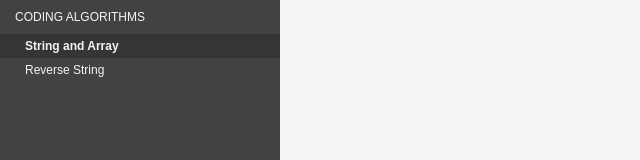
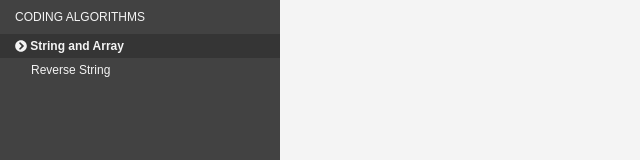
Before and after one commit to ericnam/codingalgorithms, a React (Create React App) app in the folder client/: page / in a window 1280 px wide. Shown: the top 160 px of the page, without its empty margins (0-640 px from the left). Built offline with nearby package versions, Linux system fonts and the light colour scheme.

Commit message:
Font awesome implementation

```diff
--- a/client/package.json
+++ b/client/package.json
@@ -3,6 +3,9 @@
   "version": "0.1.0",
   "private": true,
   "dependencies": {
+    "@fortawesome/fontawesome-svg-core": "^1.2.0-14",
+    "@fortawesome/free-solid-svg-icons": "^5.1.0-11",
+    "@fortawesome/react-fontawesome": "0.1.0-11",
     "node-sass-chokidar": "^1.3.0",
     "react": "^16.4.0",
     "react-dom": "^16.4.0",
--- a/client/src/App.js
+++ b/client/src/App.js
@@ -2,6 +2,12 @@ import React, { Component } from 'react';
 
 import Navbar from './components/Navbar';
 import SideNavbar from './components/SideNavbar'
+
+import { library } from '@fortawesome/fontawesome-svg-core'
+import { FontAwesomeIcon } from '@fortawesome/react-fontawesome'
+import { faChevronCircleRight } from '@fortawesome/free-solid-svg-icons'
+
+library.add( faChevronCircleRight );
 
 class App extends Component {
   render() {
--- a/client/src/components/SideNavbar.js
+++ b/client/src/components/SideNavbar.js
@@ -1,6 +1,7 @@
 import React, { Component } from 'react';
 
 import Algorithms from './../algorithms/Algorithms';
+import { FontAwesomeIcon } from '@fortawesome/react-fontawesome'
 
 export default class SideNavbar extends Component {
 
@@ -22,7 +23,7 @@ export default class SideNavbar extends Component {
 
                 nav.push(
                     <div className="algo-section">
-                        <span className="title">{title}</span>
+                        <span className="title"><FontAwesomeIcon icon="chevron-circle-right"/> {title}</span>
                         <nav>{algorithms}</nav>
                     </div>
                 );
@@ -34,12 +35,12 @@ export default class SideNavbar extends Component {
 
     render() {
         return (
-            <div class="side-navbar">
-                <div class="header">
-                    <span class="title">CODING ALGORITHMS</span>
+            <div className="side-navbar">
+                <div className="header">
+                    <span className="title">CODING ALGORITHMS</span>
                 </div>
 
-                <div class="algo-list">
+                <div className="algo-list">
                     {this.createNav()}
                 </div>
             </div>
--- a/client/src/stylesheets/Partial/SideNavbar.css
+++ b/client/src/stylesheets/Partial/SideNavbar.css
@@ -21,18 +21,18 @@
     .side-navbar .algo-list .algo-section .title {
       float: left;
       font-weight: bold;
-      width: 255px;
+      width: 265px;
       color: #f4f4f4;
-      padding: 0 0 0 25px;
+      padding: 0 0 0 15px;
       line-height: 24px;
       background-color: #353535; }
       .side-navbar .algo-list .algo-section .title:hover {
         background-color: #292929; }
     .side-navbar .algo-list .algo-section nav a {
       margin: 0 10px 0 0;
-      padding: 0 0 0 25px;
+      padding: 0 0 0 31px;
       float: left;
-      width: 255px;
+      width: 249px;
       line-height: 24px;
       color: #f4f4f4; }
       .side-navbar .algo-list .algo-section nav a:hover {
--- a/client/src/stylesheets/Partial/SideNavbar.scss
+++ b/client/src/stylesheets/Partial/SideNavbar.scss
@@ -29,9 +29,9 @@
             .title {
                 float: left;
                 font-weight: bold;
-                width: 255px;
+                width: 265px;
                 color: $white;
-                padding: 0 0 0 25px;
+                padding: 0 0 0 15px;
                 line-height: 24px;
                 background-color: darken($black, 5%);
 
@@ -43,9 +43,9 @@
             nav {
                 a {
                     margin: 0 10px 0 0;
-                    padding: 0 0 0 25px;
+                    padding: 0 0 0 31px;
                     float: left;
-                    width: 255px;
+                    width: 249px;
                     line-height: 24px;
                     color: $white;
 
--- a/client/src/stylesheets/Stylesheet.css
+++ b/client/src/stylesheets/Stylesheet.css
@@ -52,18 +52,18 @@ body {
     .side-navbar .algo-list .algo-section .title {
       float: left;
       font-weight: bold;
-      width: 255px;
+      width: 265px;
       color: #f4f4f4;
-      padding: 0 0 0 25px;
+      padding: 0 0 0 15px;
       line-height: 24px;
       background-color: #353535; }
       .side-navbar .algo-list .algo-section .title:hover {
         background-color: #292929; }
     .side-navbar .algo-list .algo-section nav a {
       margin: 0 10px 0 0;
-      padding: 0 0 0 25px;
+      padding: 0 0 0 31px;
       float: left;
-      width: 255px;
+      width: 249px;
       line-height: 24px;
       color: #f4f4f4; }
       .side-navbar .algo-list .algo-section nav a:hover {
```
Also changed, not shown: 1 other file (tests, documents, lock files or other folders).
